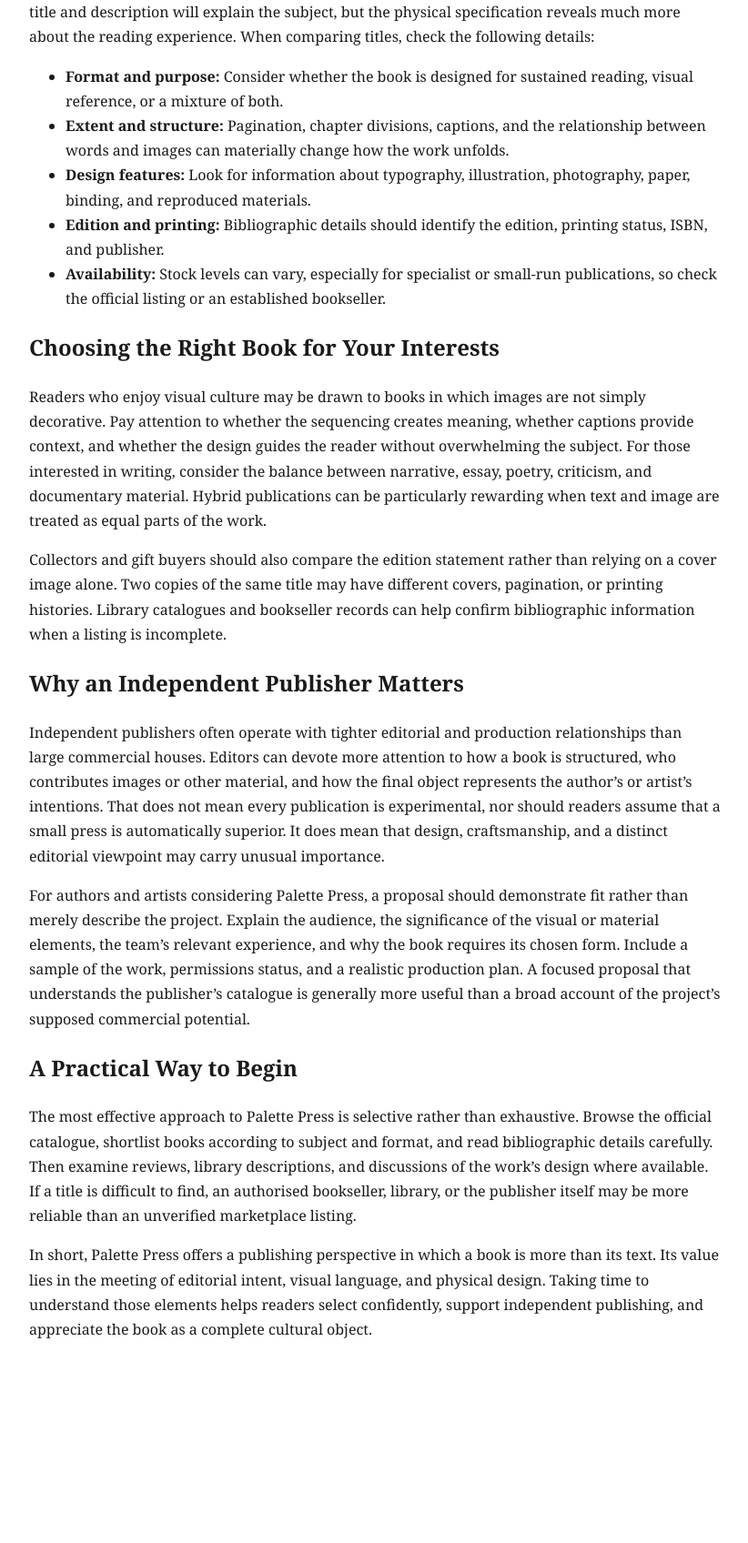
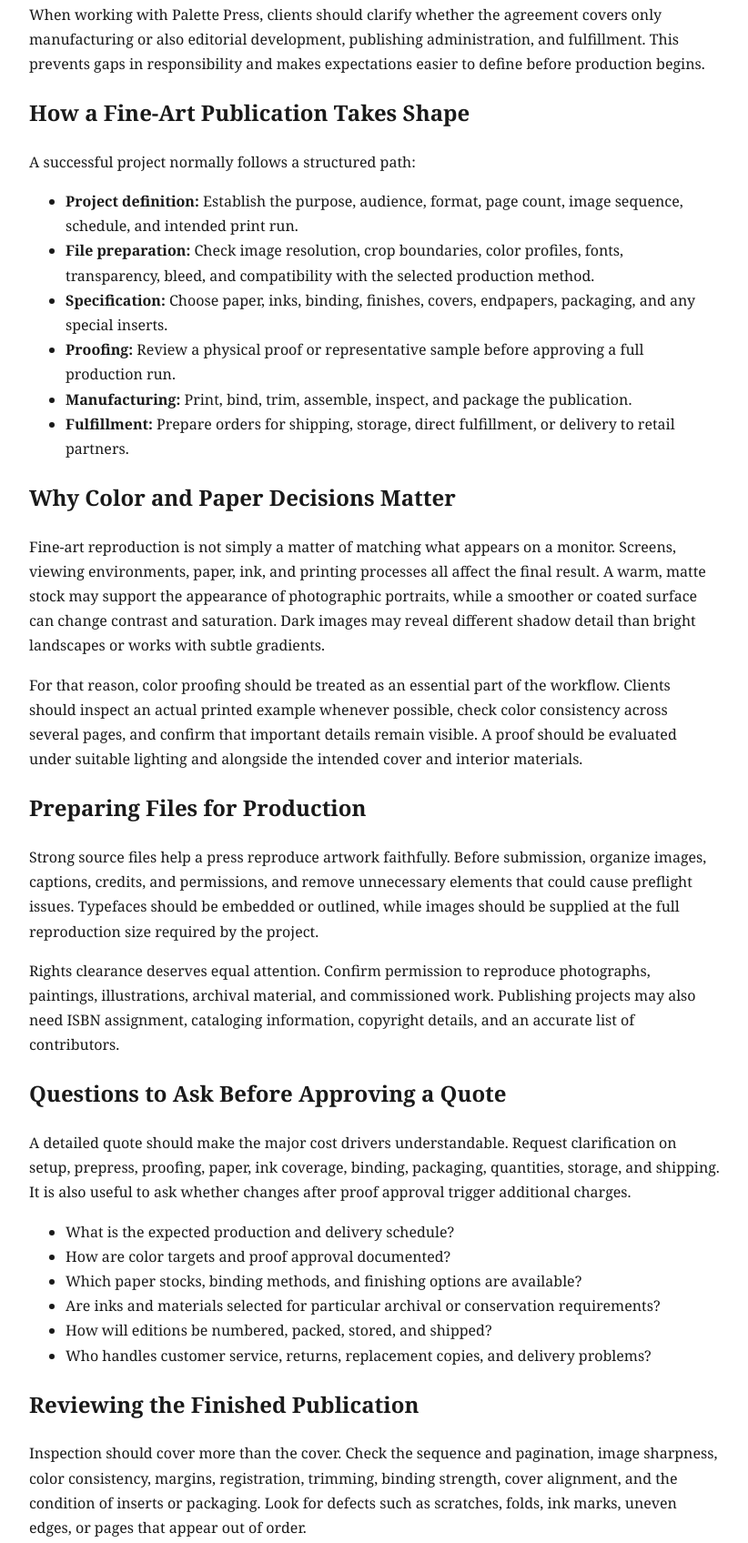
Before and after one commit to ai2humanize-blip/render-resource-hub, a plain HTML site: page palette-press.html in a window 1280 px wide. Shown: the part 660-2356 px from the top of the page at 91% size, without its empty margins (228-1050 px from the left). Before the commit the page ends 2183 px from the top, so only its background shows below. Drawn offline with Linux system fonts and the light colour scheme.

Commit message:
deploy palette-press

```diff
--- a/palette-press.html
+++ b/palette-press.html
@@ -4,52 +4,61 @@
 <meta charset="utf-8">
 <meta name="viewport" content="width=device-width, initial-scale=1">
 <title>Palette Press</title>
-<meta name="description" content="Palette Press : Independent Publishing with a Visual Point of View Palette Press is an independent publisher with a strong focus on the visual and…">
+<meta name="description" content="Palette Press at a Glance Palette Press operates in the fine-art printing and publishing field, producing physical publications such as art books,…">
 <meta name="robots" content="index, follow, max-image-preview:large, max-snippet:-1">
 <meta property="og:type" content="article">
 <meta property="og:title" content="Palette Press">
-<meta property="og:description" content="Palette Press : Independent Publishing with a Visual Point of View Palette Press is an independent publisher with a strong focus on the visual and…">
+<meta property="og:description" content="Palette Press at a Glance Palette Press operates in the fine-art printing and publishing field, producing physical publications such as art books,…">
 <meta name="twitter:card" content="summary">
 </head>
 <body>
 <main style="max-width:760px;margin:3rem auto;font-family:Georgia,serif;line-height:1.7;padding:0 1rem;color:#1a1a1a">
 <article>
 <h1>Palette Press</h1>
-<h2><a href="https://sabinanore.com">Palette Press</a>: Independent Publishing with a Visual Point of View</h2>
+<h2><a href="https://sabinanore.com">Palette Press</a> at a Glance</h2>
+<p>Palette Press operates in the fine-art printing and publishing field, producing physical publications such as art books, portfolios, and other image-led projects. Its role extends beyond manufacturing: helping artists, photographers, designers, publishers, galleries, and cultural organizations turn artwork, photographs, and manuscripts into carefully finished objects.</p>
+<p>The company is particularly relevant to projects where reproduction quality matters. A fine-art book must not only contain accurate information and attractive images; it also needs controlled color, clean registration, durable binding, thoughtful paper selection, and packaging suited to its subject. Palette Press brings these production concerns together so clients can focus on the creative direction of their publication.</p>
 
-<p><strong>Palette Press</strong> is an independent publisher with a strong focus on the visual and material dimensions of books. Rather than treating a publication as a neutral container for words, the press approaches each book as a designed object: typography, imagery, sequence, scale, binding, and printing all contribute to how an idea is encountered. This emphasis makes its catalogue especially relevant to readers interested in visual culture, art and writing, and the creative process behind a publication.</p>
+<h2>Printing and Publishing Are Different Services</h2>
+<p>Although the terms are sometimes used interchangeably, printing and publishing describe different responsibilities. A printer manufactures a book from supplied files. A publisher may develop the idea, acquire rights, arrange financing, create metadata, market the title, organize distribution, and accept the financial risk of release. Some projects use one company for both roles, while others separate them.</p>
+<p>When working with Palette Press, clients should clarify whether the agreement covers only manufacturing or also editorial development, publishing administration, and fulfillment. This prevents gaps in responsibility and makes expectations easier to define before production begins.</p>
 
-<p>For newcomers, the key is not to assume that every title serves the same purpose. Some books reward close reading, while others function more like visual documents, archives, artists’ books, or hybrids between those forms. The common thread is thoughtful curation and a close relationship between content and presentation. Because the subjects, formats, and availability of Palette Press titles can change, the publisher’s current catalogue is the best starting point for accurate information.</p>
-
-<h2>How to Explore the Palette Press Catalogue</h2>
-
-<p>A useful first step is to distinguish between what a book contains and how it has been made. The title and description will explain the subject, but the physical specification reveals much more about the reading experience. When comparing titles, check the following details:</p>
-
+<h2>How a Fine-Art Publication Takes Shape</h2>
+<p>A successful project normally follows a structured path:</p>
 <ul>
-<li><strong>Format and purpose:</strong> Consider whether the book is designed for sustained reading, visual reference, or a mixture of both.</li>
-<li><strong>Extent and structure:</strong> Pagination, chapter divisions, captions, and the relationship between words and images can materially change how the work unfolds.</li>
-<li><strong>Design features:</strong> Look for information about typography, illustration, photography, paper, binding, and reproduced materials.</li>
-<li><strong>Edition and printing:</strong> Bibliographic details should identify the edition, printing status, ISBN, and publisher.</li>
-<li><strong>Availability:</strong> Stock levels can vary, especially for specialist or small-run publications, so check the official listing or an established bookseller.</li>
+<li><strong>Project definition:</strong> Establish the purpose, audience, format, page count, image sequence, schedule, and intended print run.</li>
+<li><strong>File preparation:</strong> Check image resolution, crop boundaries, color profiles, fonts, transparency, bleed, and compatibility with the selected production method.</li>
+<li><strong>Specification:</strong> Choose paper, inks, binding, finishes, covers, endpapers, packaging, and any special inserts.</li>
+<li><strong>Proofing:</strong> Review a physical proof or representative sample before approving a full production run.</li>
+<li><strong>Manufacturing:</strong> Print, bind, trim, assemble, inspect, and package the publication.</li>
+<li><strong>Fulfillment:</strong> Prepare orders for shipping, storage, direct fulfillment, or delivery to retail partners.</li>
 </ul>
 
-<h2>Choosing the Right Book for Your Interests</h2>
+<h2>Why Color and Paper Decisions Matter</h2>
+<p>Fine-art reproduction is not simply a matter of matching what appears on a monitor. Screens, viewing environments, paper, ink, and printing processes all affect the final result. A warm, matte stock may support the appearance of photographic portraits, while a smoother or coated surface can change contrast and saturation. Dark images may reveal different shadow detail than bright landscapes or works with subtle gradients.</p>
+<p>For that reason, color proofing should be treated as an essential part of the workflow. Clients should inspect an actual printed example whenever possible, check color consistency across several pages, and confirm that important details remain visible. A proof should be evaluated under suitable lighting and alongside the intended cover and interior materials.</p>
 
-<p>Readers who enjoy visual culture may be drawn to books in which images are not simply decorative. Pay attention to whether the sequencing creates meaning, whether captions provide context, and whether the design guides the reader without overwhelming the subject. For those interested in writing, consider the balance between narrative, essay, poetry, criticism, and documentary material. Hybrid publications can be particularly rewarding when text and image are treated as equal parts of the work.</p>
+<h2>Preparing Files for Production</h2>
+<p>Strong source files help a press reproduce artwork faithfully. Before submission, organize images, captions, credits, and permissions, and remove unnecessary elements that could cause preflight issues. Typefaces should be embedded or outlined, while images should be supplied at the full reproduction size required by the project.</p>
+<p>Rights clearance deserves equal attention. Confirm permission to reproduce photographs, paintings, illustrations, archival material, and commissioned work. Publishing projects may also need ISBN assignment, cataloging information, copyright details, and an accurate list of contributors.</p>
 
-<p>Collectors and gift buyers should also compare the edition statement rather than relying on a cover image alone. Two copies of the same title may have different covers, pagination, or printing histories. Library catalogues and bookseller records can help confirm bibliographic information when a listing is incomplete.</p>
+<h2>Questions to Ask Before Approving a Quote</h2>
+<p>A detailed quote should make the major cost drivers understandable. Request clarification on setup, prepress, proofing, paper, ink coverage, binding, packaging, quantities, storage, and shipping. It is also useful to ask whether changes after proof approval trigger additional charges.</p>
+<ul>
+<li>What is the expected production and delivery schedule?</li>
+<li>How are color targets and proof approval documented?</li>
+<li>Which paper stocks, binding methods, and finishing options are available?</li>
+<li>Are inks and materials selected for particular archival or conservation requirements?</li>
+<li>How will editions be numbered, packed, stored, and shipped?</li>
+<li>Who handles customer service, returns, replacement copies, and delivery problems?</li>
+</ul>
 
-<h2>Why an Independent Publisher Matters</h2>
+<h2>Reviewing the Finished Publication</h2>
+<p>Inspection should cover more than the cover. Check the sequence and pagination, image sharpness, color consistency, margins, registration, trimming, binding strength, cover alignment, and the condition of inserts or packaging. Look for defects such as scratches, folds, ink marks, uneven edges, or pages that appear out of order.</p>
+<p>For a limited edition, confirm that numbering and any promised components are complete. For a commercial title, verify that the barcode, metadata, pricing information, and shipping labels are correct. A final review against the approved proof and specification provides the clearest protection against avoidable errors.</p>
 
-<p>Independent publishers often operate with tighter editorial and production relationships than large commercial houses. Editors can devote more attention to how a book is structured, who contributes images or other material, and how the final object represents the author’s or artist’s intentions. That does not mean every publication is experimental, nor should readers assume that a small press is automatically superior. It does mean that design, craftsmanship, and a distinct editorial viewpoint may carry unusual importance.</p>
-
-<p>For authors and artists considering Palette Press, a proposal should demonstrate fit rather than merely describe the project. Explain the audience, the significance of the visual or material elements, the team’s relevant experience, and why the book requires its chosen form. Include a sample of the work, permissions status, and a realistic production plan. A focused proposal that understands the publisher’s catalogue is generally more useful than a broad account of the project’s supposed commercial potential.</p>
-
-<h2>A Practical Way to Begin</h2>
-
-<p>The most effective approach to Palette Press is selective rather than exhaustive. Browse the official catalogue, shortlist books according to subject and format, and read bibliographic details carefully. Then examine reviews, library descriptions, and discussions of the work’s design where available. If a title is difficult to find, an authorised bookseller, library, or the publisher itself may be more reliable than an unverified marketplace listing.</p>
-
-<p>In short, Palette Press offers a publishing perspective in which a book is more than its text. Its value lies in the meeting of editorial intent, visual language, and physical design. Taking time to understand those elements helps readers select confidently, support independent publishing, and appreciate the book as a complete cultural object.</p>
+<h2>When Palette Press Is a Strong Fit</h2>
+<p>Palette Press is most relevant to creators and organizations that want a polished, image-conscious publication without building a complete in-house production operation. It can be especially valuable for art books, exhibition catalogues, portfolios, photographic monographs, cultural publications, and carefully designed limited editions. The best results come from a clear brief, properly prepared files, early technical consultation, and a deliberate review of physical samples before production. Those practices allow the press’s manufacturing expertise to support the creative vision rather than complicate it.</p>
 </article>
 </main>
 </body>
```
